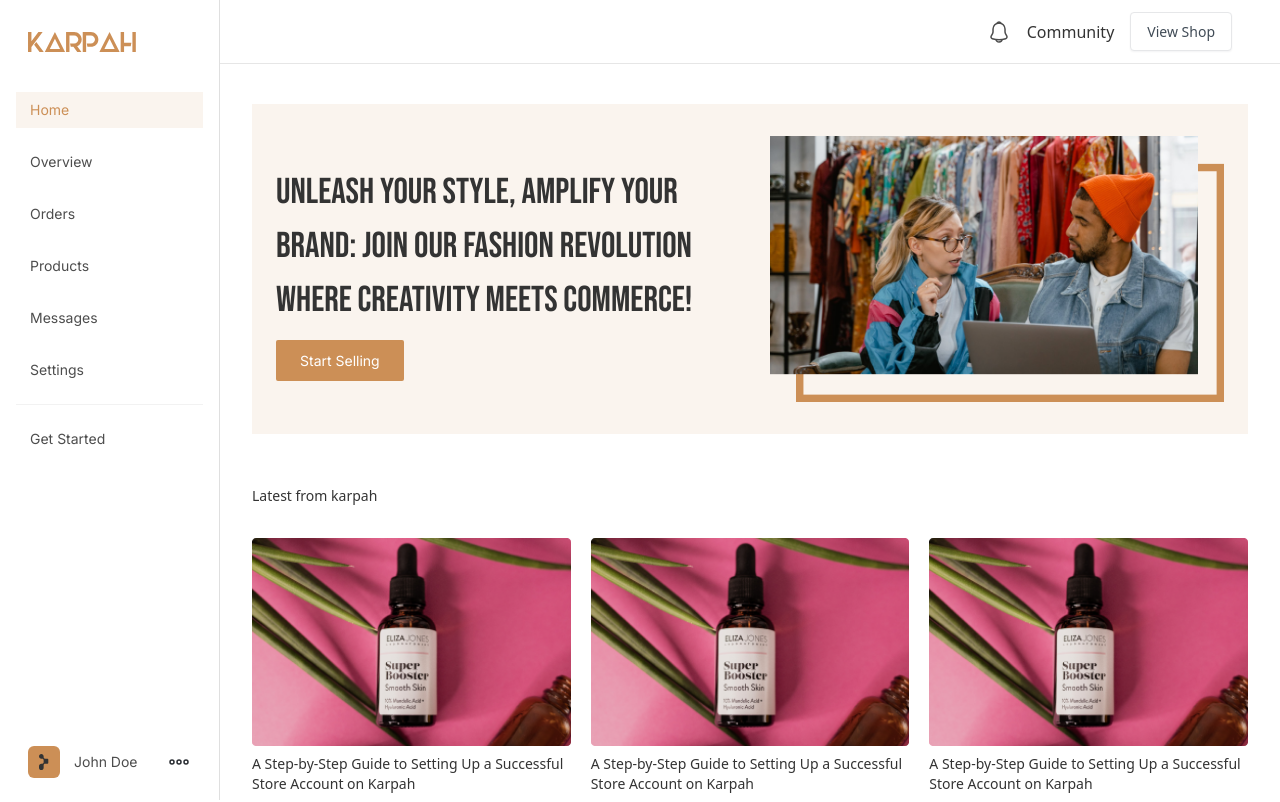
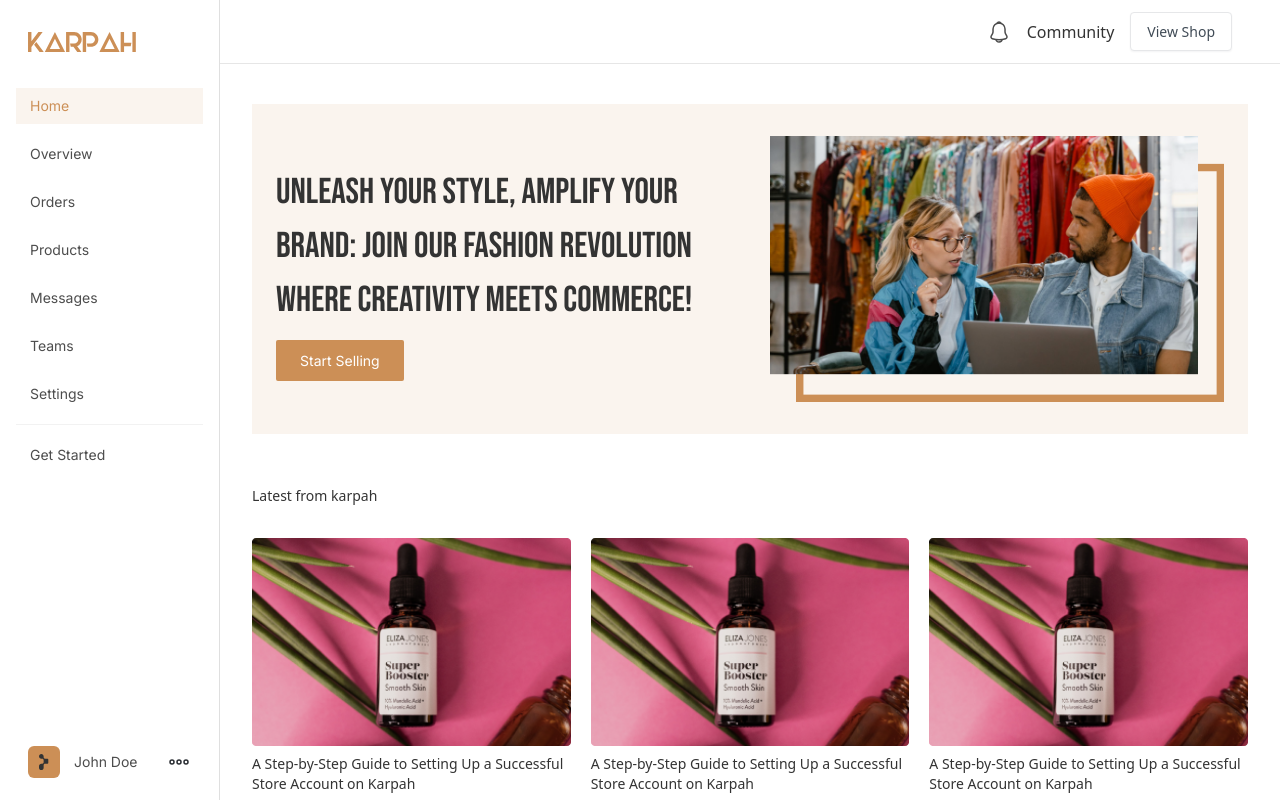
Before and after one commit to Karpah-github/web, a Vue app in the folder frontend/: page / in a window 1280 px wide. Shown: the top 802 px of the page. Built offline with nearby package versions, Linux system fonts and the light colour scheme; what @ckeditor/ckeditor5-vue would draw is missing.

Commit message:
ft: added teams tab

```diff
--- a/frontend/src/components/navigations/side/SideBar.vue
+++ b/frontend/src/components/navigations/side/SideBar.vue
@@ -4,7 +4,7 @@
       <aside
         class="aside flex flex-col justify-between gap-4 px-4 py-8 h-screen md:border-r border-neutral-border"
       >
-        <ul class="flex flex-col gap-4">
+        <ul class="flex flex-col gap-3">
           <div class="md:mb-6 w-full flex justify-between items-center">
             <div class="md:pl-3">
               <img
@@ -42,6 +42,7 @@
           <router-link to="/products"> Products </router-link>
           <router-link to="/messages"> Messages </router-link>
           <!-- <router-link to="/analytics"> Analytics </router-link> -->
+          <router-link to="/teams"> Teams </router-link>
           <router-link to="/settings"> Settings </router-link>
           <div class="w-full h-[1px] bg-neutral-bg"></div>
           <router-link to="/get-started">Get Started </router-link>
```
